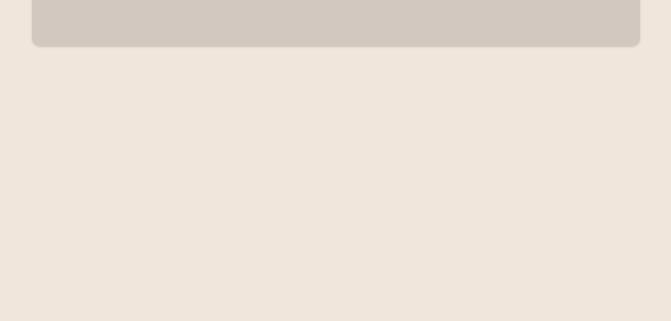
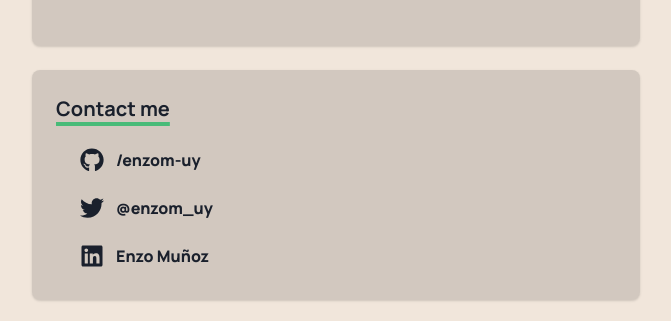
Before and after one commit to enzom-uy/portfolio, a Next.js app: page / in a window 1280 px wide. Shown: the part 1584-1905 px from the top of the page, without its empty margins (304-975 px from the left). Before the commit the page ends 1654 px from the top, so only its background shows below. Built offline with nearby package versions, Linux system fonts and the light colour scheme; no server answers.

Commit message:
Add contact section to index page

```diff
--- /dev/null
+++ b/components/contact-section/contact-section.tsx
@@ -0,0 +1,66 @@
+import { Box, Flex, Icon, Link, Text } from '@chakra-ui/react'
+import SimpleContainer from 'components/containers/simple-container'
+import SectionTitle from 'components/text/section-title'
+import React from 'react'
+import { IconType } from 'react-icons'
+import { FaGithub, FaLinkedin, FaTwitter } from 'react-icons/fa'
+
+const contactInfo: Array<{
+  name: string
+  icon: IconType
+  href: string
+}> = [
+  {
+    name: '/enzom-uy',
+    icon: FaGithub,
+    href: 'https://github.com/enzom-uy/'
+  },
+  {
+    name: '@enzom_uy',
+    icon: FaTwitter,
+    href: 'https://twitter.com/enzom_uy'
+  },
+  {
+    name: 'Enzo Muñoz',
+    icon: FaLinkedin,
+    href: 'https://www.linkedin.com/in/enzomdev/'
+  }
+]
+
+const ContactSection: React.FC = () => {
+  return (
+    <SimpleContainer flexDir="column">
+      <SectionTitle textDecorationColor="green.400">Contact me</SectionTitle>
+      <Flex gap={2} flexDir="column" pl={2} width="-webkit-fit-content">
+        {contactInfo.map((item) => (
+          <Flex
+            transitionProperty="all"
+            transitionDuration="normal"
+            as={Link}
+            display="inline-flex"
+            key={item.name}
+            alignItems="center"
+            gap={3}
+            href={item.href}
+            target="_blank"
+            rel="noreferrer"
+            _hover={{
+              backgroundColor: '#ffffff',
+              color: '#000000',
+              textDecoration: 'none'
+            }}
+            width="auto"
+            px={4}
+            py={2}
+            rounded="lg"
+          >
+            <Icon as={item.icon} fontSize="1.5rem" />{' '}
+            <Text fontWeight="800">{item.name}</Text>
+          </Flex>
+        ))}
+      </Flex>
+    </SimpleContainer>
+  )
+}
+
+export default ContactSection
--- a/pages/index.tsx
+++ b/pages/index.tsx
@@ -5,6 +5,7 @@ import { Box } from '@chakra-ui/react'
 import BriefBioCard from 'components/bio-section/brief-bio-card'
 import BioSection from 'components/bio-section/bio-section'
 import SkillsSection from 'components/skills-section/skills-section'
+import ContactSection from 'components/contact-section/contact-section'
 
 const Home: NextPage = () => {
   return (
@@ -17,6 +18,7 @@ const Home: NextPage = () => {
         <BriefBioCard />
         <BioSection />
         <SkillsSection />
+        <ContactSection />
       </Box>
     </>
   )
```
